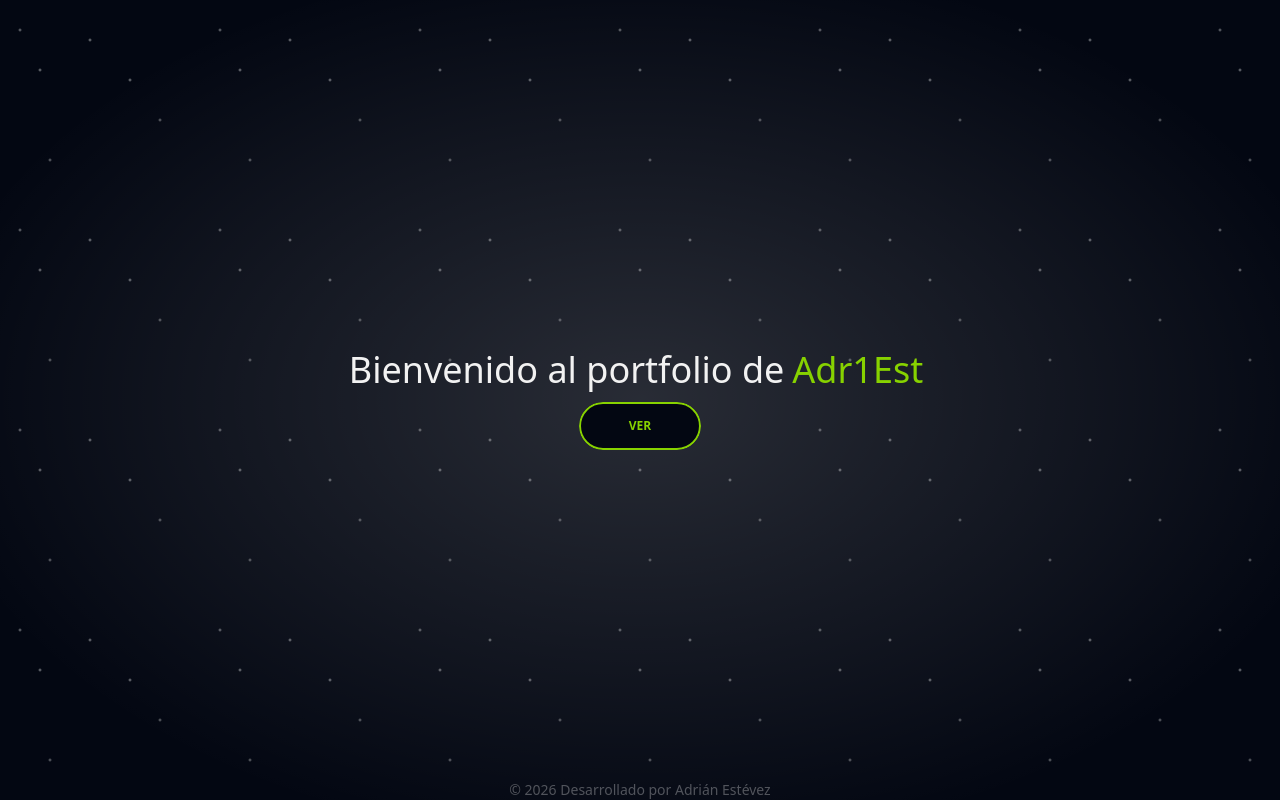
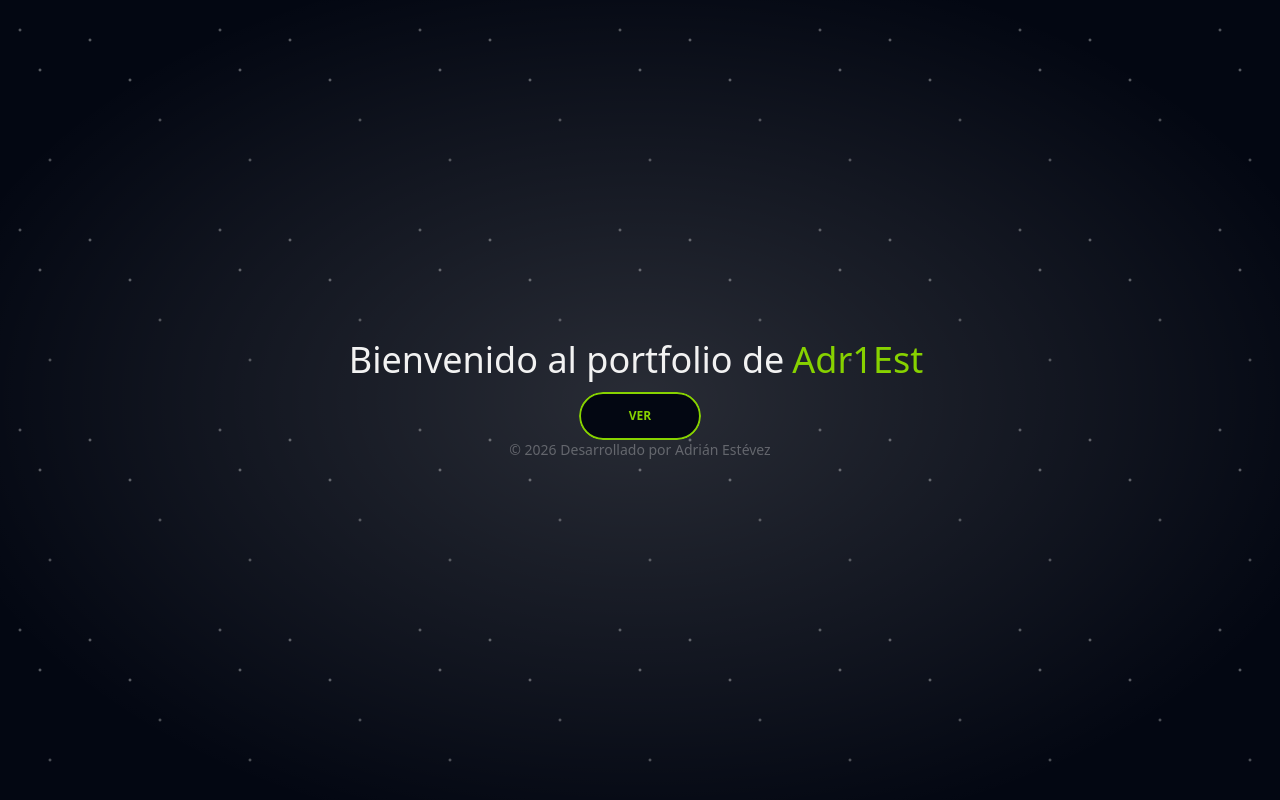
Before and after one commit to Adr1Est/portfolio, a React (Vite) app: page / in a window 1280 px wide. Built offline with nearby package versions, Linux system fonts and the light colour scheme.

Commit message:
fix footer

```diff
--- a/src/App.tsx
+++ b/src/App.tsx
@@ -8,9 +8,11 @@
   useThemeClass()
   return(
     <>
-      <Background/>
-      <Outlet/>
-      <Footer/>
+      <div className='min-h-screen flex flex-col items-center justify-center'>
+        <Background/>
+        <Outlet/>
+        <Footer/>
+      </div>
     </>
   )
 }
--- a/src/components/Footer.module.css
+++ b/src/components/Footer.module.css
@@ -1,8 +1,5 @@
 .footerMain{
-  position: absolute;
   width: 100%;
-  left: 0;
-  bottom: 0;
   display: flex;
   justify-content: center;
   align-items: center;
--- a/src/index.css
+++ b/src/index.css
@@ -46,6 +46,7 @@
 
 body{
   min-height: 100dvh;
+  width: 100%;
   display: flex;
   flex-direction: column;
   justify-content: center;
```
